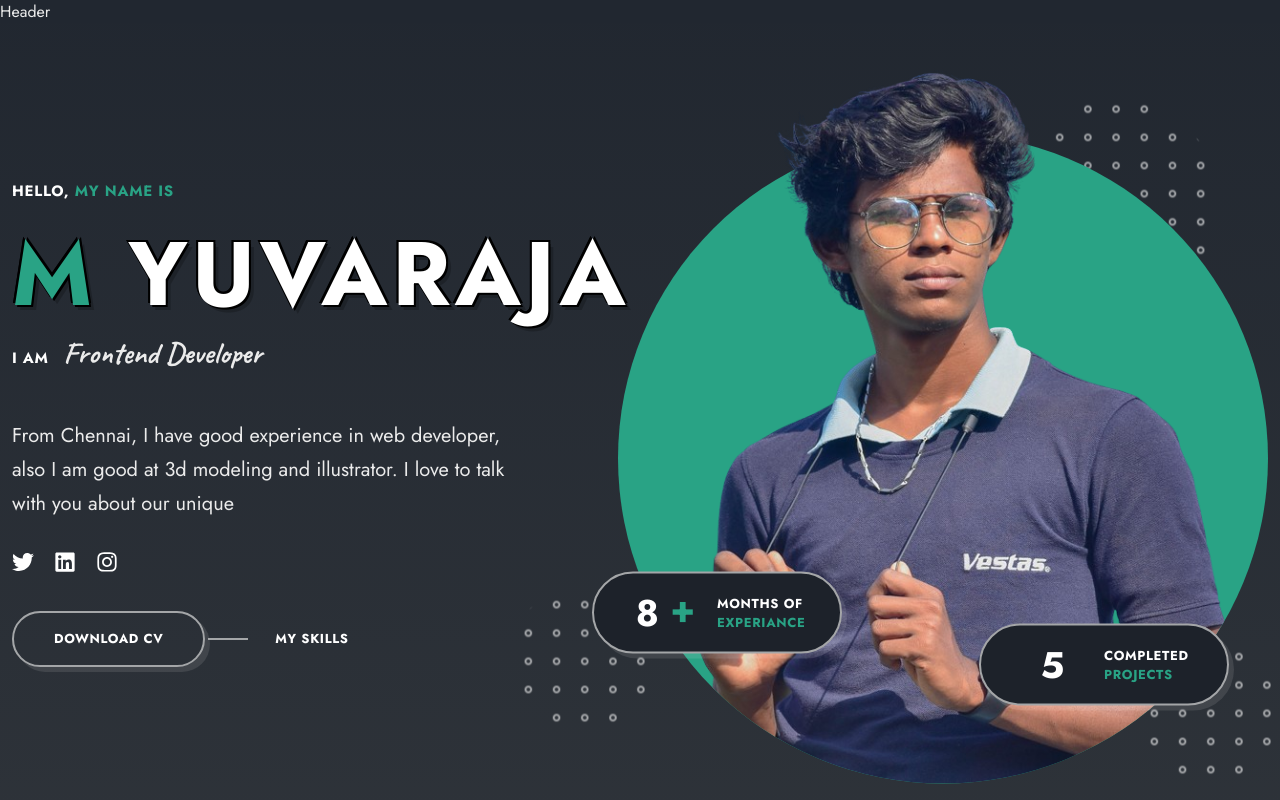
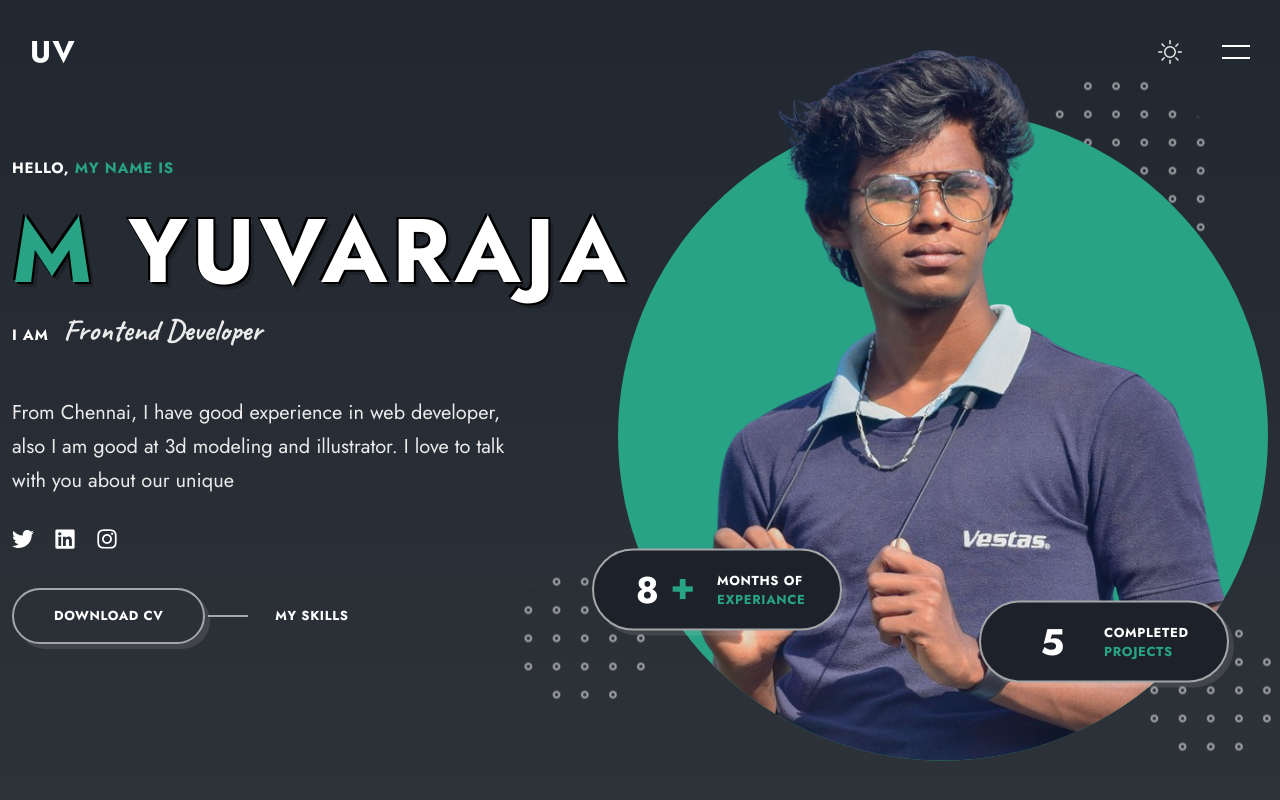
Before and after one commit to Yuvaraja122002/portfolio, a React (Vite) app: page /#home in a window 1280 px wide. Shown: the top 800 px of the page. Built offline with nearby package versions, Linux system fonts and the light colour scheme.

Commit message:
Header finish - Light Theme

```diff
--- a/package.json
+++ b/package.json
@@ -14,7 +14,8 @@
     "framer-motion": "^10.12.5-alpha.1",
     "react": "^18.2.0",
     "react-dom": "^18.2.0",
-    "react-icons": "^4.11.0"
+    "react-icons": "^4.11.0",
+    "react-scroll": "^1.9.0"
   },
   "devDependencies": {
     "@types/react": "^18.2.15",
--- a/src/App.css
+++ b/src/App.css
@@ -60,6 +60,11 @@
 
   --transition: cubic-bezier(0.3, 0, 0.3, 1);
 }
+/*------------------------------*\
+LIGHT THEME
+\*------------------------------*/
+
+
 
 /*------------------------------*\
 RESET
@@ -81,6 +86,10 @@
 body {
   color: var(--text-color);
   background-color: var(--bg-color);
+}
+
+body.no-scroll {
+  overflow: hidden;
 }
 
 h1,
--- a/src/Data.jsx
+++ b/src/Data.jsx
@@ -16,10 +16,10 @@
     name: 'Home',
     path: 'home',
   },
-  {
-    name: 'Services',
-    path: 'services',
-  },
+  // {
+  //   name: 'Services',
+  //   path: 'services',
+  // },
   {
     name: 'Skills',
     path: 'skills',
@@ -32,18 +32,18 @@
     name: 'Resume',
     path: 'resume',
   },
-  {
-    name: 'Testimonials',
-    path: 'testimonial',
-  },
-  {
-    name: 'Pricing',
-    path: 'pricing',
-  },
-  {
-    name: 'Blog',
-    path: 'blog',
-  },
+  // {
+  //   name: 'Testimonials',
+  //   path: 'testimonial',
+  // },
+  // {
+  //   name: 'Pricing',
+  //   path: 'pricing',
+  // },
+  // {
+  //   name: 'Blog',
+  //   path: 'blog',
+  // },
   {
     name: 'Contact',
     path: 'contact',
--- a/src/components/header/Header.jsx
+++ b/src/components/header/Header.jsx
@@ -1,7 +1,103 @@
 import React from "react";
+import { links } from "../../Data";
+import { FaTwitter, FaLinkedin, FaInstagram } from "react-icons/fa";
+import { BsSun, BsMoon } from "react-icons/bs";
+import "./header.css";
+import { useState } from "react";
+import { useEffect } from "react";
+import { Link } from "react-scroll";
+import { scrollToTop } from "react-scroll/modules/mixins/animate-scroll";
+import { animateScroll } from "react-scroll";
 
 const Header = () => {
-  return <div>Header</div>;
+  const [showMenu, setShowMenu] = useState(false);
+  const [scrollNav, setScrollNav] = useState(false);
+  const [theme, setTheme] = useState("light-theme");
+
+  const scrollTop = () => {
+    animateScroll.scrollToTop();
+  };
+
+  const changeNav = () => {
+    if (window.scrollY >= 80) {
+      setScrollNav(true);
+    } else {
+      setScrollNav(false);
+    }
+  };
+
+  useEffect(() => {
+    window.addEventListener("scroll", changeNav);
+  }, []);
+
+  useEffect(() => {
+    document.body.classList.toggle("no-scroll", showMenu);
+  }, [showMenu]);
+
+  return (
+    <header className={`${scrollNav ? "scroll-header" : ""} header`}>
+      <nav className="nav">
+        <Link to="/" onClick={scrollTop} className="nav__logo text-cs">
+          Uv
+        </Link>
+
+        <div className={`${showMenu ? "nav__menu show-menu" : "nav__menu"}`}>
+          <div className="nav__data">
+            <ul className="nav__list">
+              {links.map(({ name, path }, index) => {
+                return (
+                  <li className="nav__item" key={index}>
+                    <Link
+                      className="nav__link text-cs"
+                      to={path}
+                      spy={true}
+                      hashSpy={true}
+                      smooth={true}
+                      offset={-35}
+                      duration={500}
+                      onClick={() => setShowMenu(!showMenu)}
+                    >
+                      {name}
+                    </Link>
+                  </li>
+                );
+              })}
+            </ul>
+
+            <div className="header__socials">
+              <a href="" className="header__social-link">
+                <FaTwitter />
+              </a>
+
+              <a href="" className="header__social-link">
+                <FaLinkedin />
+              </a>
+
+              <a href="" className="header__social-link">
+                <FaInstagram />
+              </a>
+            </div>
+          </div>
+        </div>
+
+        <div className="nav__btns">
+          <div className="theme__toggler">
+            <BsSun />
+          </div>
+
+          <div
+            className={`${
+              showMenu ? "nav__toggle animate-toggle" : "nav__toggle"
+            }`}
+            onClick={() => setShowMenu(!showMenu)}
+          >
+            <span></span>
+            <span></span>
+          </div>
+        </div>
+      </nav>
+    </header>
+  );
 };
 
 export default Header;
--- a/src/components/header/header.css
+++ b/src/components/header/header.css
@@ -0,0 +1,125 @@
+.header {
+  position: absolute;
+  top: 0;
+  width: 100%;
+  padding: 30px;
+  z-index: 100;
+}
+.scroll-header {
+  position: fixed;
+  background-color: var(--bg-color-alt);
+  animation: header_animate 0.8s var(--transition) 0s forwards;
+}
+
+@keyframes header_animate {
+  0% {
+    transform: translateY(-100px);
+  }
+  100% {
+    transform: translateY(0);
+  }
+}
+
+.nav {
+  display: flex;
+  justify-content: space-between;
+}
+.nav__logo {
+  color: var(--title-color);
+  font-size: var(--h2-font-size);
+  font-weight: 700;
+  cursor: pointer;
+}
+.nav__menu {
+  position: fixed;
+  top: 0;
+  right: 0;
+  width: 0;
+  height: 100vh;
+  display: flex;
+  background-color: var(--bg-color-alt);
+  transition: all 1s var(--transition);
+  z-index: 10;
+}
+.show-menu {
+  width: 440px;
+}
+.nav__data {
+  padding: 80px 84px 0px 154px;
+  margin: auto;
+  width: 100%;
+}
+.nav__list {
+  margin-bottom: 50px;
+}
+.nav__list li {
+  margin-bottom: 30px;
+}
+.nav__link {
+  color: var(--title-color);
+  font-size: var(--h5-font-size);
+  cursor: pointer;
+  font-weight: 700;
+  transition: all 0.3s var(--transition);
+}
+.active,
+.nav__link:hover {
+  color: var(--primary-color);
+}
+.header__socials {
+  display: flex;
+  column-gap: 20px;
+  margin-bottom: 30px;
+}
+.header__social-link {
+  color: var(--title-color);
+  font-size: var(--h5-font-size);
+  transition: all 0.7s var(--transition);
+}
+.header__social-link:hover {
+  color: var(--primary-color);
+}
+.nav__btns {
+  display: flex;
+  align-items: center;
+  column-gap: 40px;
+}
+.theme__toggler {
+  font-size: var(--h4-font-size);
+  display: flex;
+  align-items: center;
+  /* cursor: pointer; */
+}
+.nav__toggle {
+  height: 30px;
+  width: 28px;
+  position: relative;
+  /* cursor: pointer; */
+  z-index: 100;
+}
+.theme__toggler,
+.nav__toggle {
+  cursor: pointer;
+}
+.nav__toggle span {
+  position: absolute;
+  left: 0;
+  width: 100%;
+  height: 2px;
+  background-color: var(--title-color);
+  transition: all 0.3s var(--transition);
+}
+.nav__toggle span:first-child {
+  top: 8px;
+}
+.nav__toggle span:last-child {
+  bottom: 8px;
+}
+.animate-toggle span:first-child {
+  transform: rotate(-45deg);
+  top: 14px;
+}
+.animate-toggle span:last-child {
+  transform: rotate(45deg);
+  bottom: 14px;
+}
```
Also changed, not shown: 1 other file (tests, documents, lock files or other folders).
